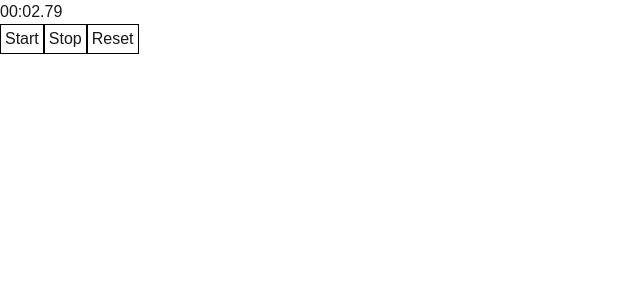
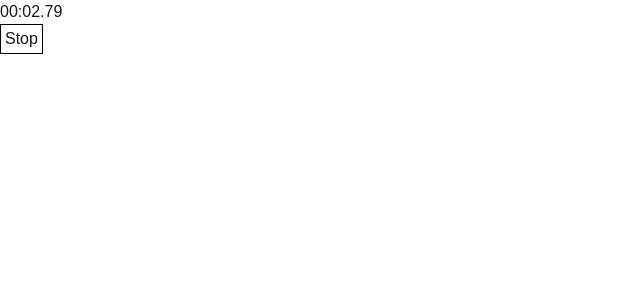
Before and after one commit to imaginarynil/clock, a Next.js app: page / in a window 1280 px wide. Both pictures are taken after a click on the button "Start". Shown: the top 300 px of the page, without its empty margins (0-640 px from the left). Built offline with nearby package versions, Linux system fonts and the light colour scheme.

Commit message:
add stopwatch button logic

```diff
--- a/src/app/Stopwatch.tsx
+++ b/src/app/Stopwatch.tsx
@@ -33,13 +33,13 @@ function Stopwatch() {
     }
     return res;
   }
-  function startStopwatch() {
+  function handleStart() {
     setIsRunning(true);
   }
-  function stopStopwatch() {
+  function handleStop() {
     setIsRunning(false);
   }
-  function resetStopwatch() {
+  function handleReset() {
     setTime(0);
   }
   return (
@@ -50,9 +50,12 @@ function Stopwatch() {
         <span>{formatTime(second)}.</span>
         <span>{formatTime(decimal)}</span>
       </div>
-      <button onClick={startStopwatch}>Start</button>
-      <button onClick={stopStopwatch}>Stop</button>
-      <button onClick={resetStopwatch}>Reset</button>
+      {isRunning ? (
+        <button onClick={handleStop}>Stop</button>
+      ) : (
+        <button onClick={handleStart}>{time > 0 ? "Resume" : "Start"}</button>
+      )}
+      {!isRunning && time > 0 && <button onClick={handleReset}>Reset</button>}
     </div>
   );
 }
```
